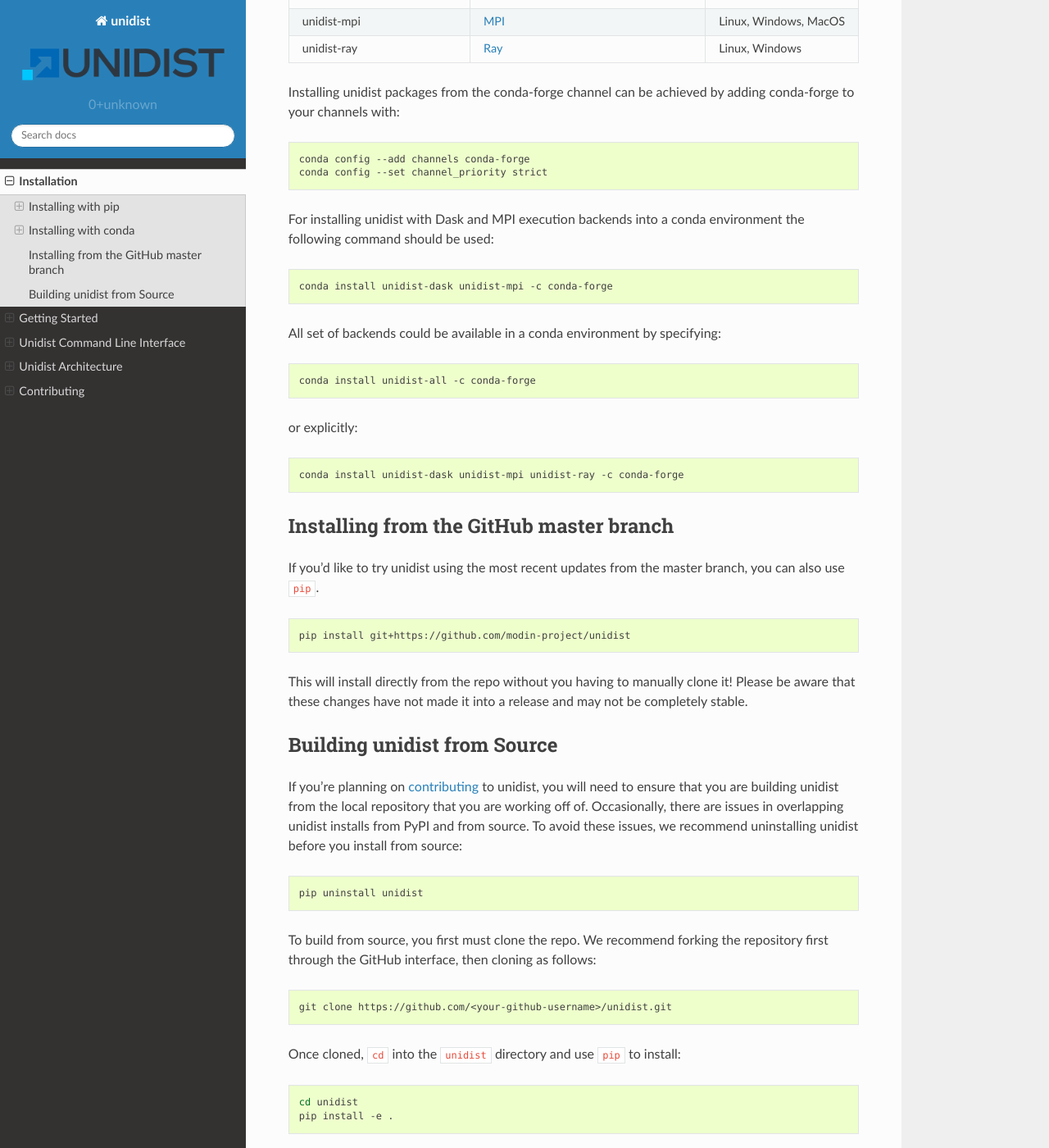
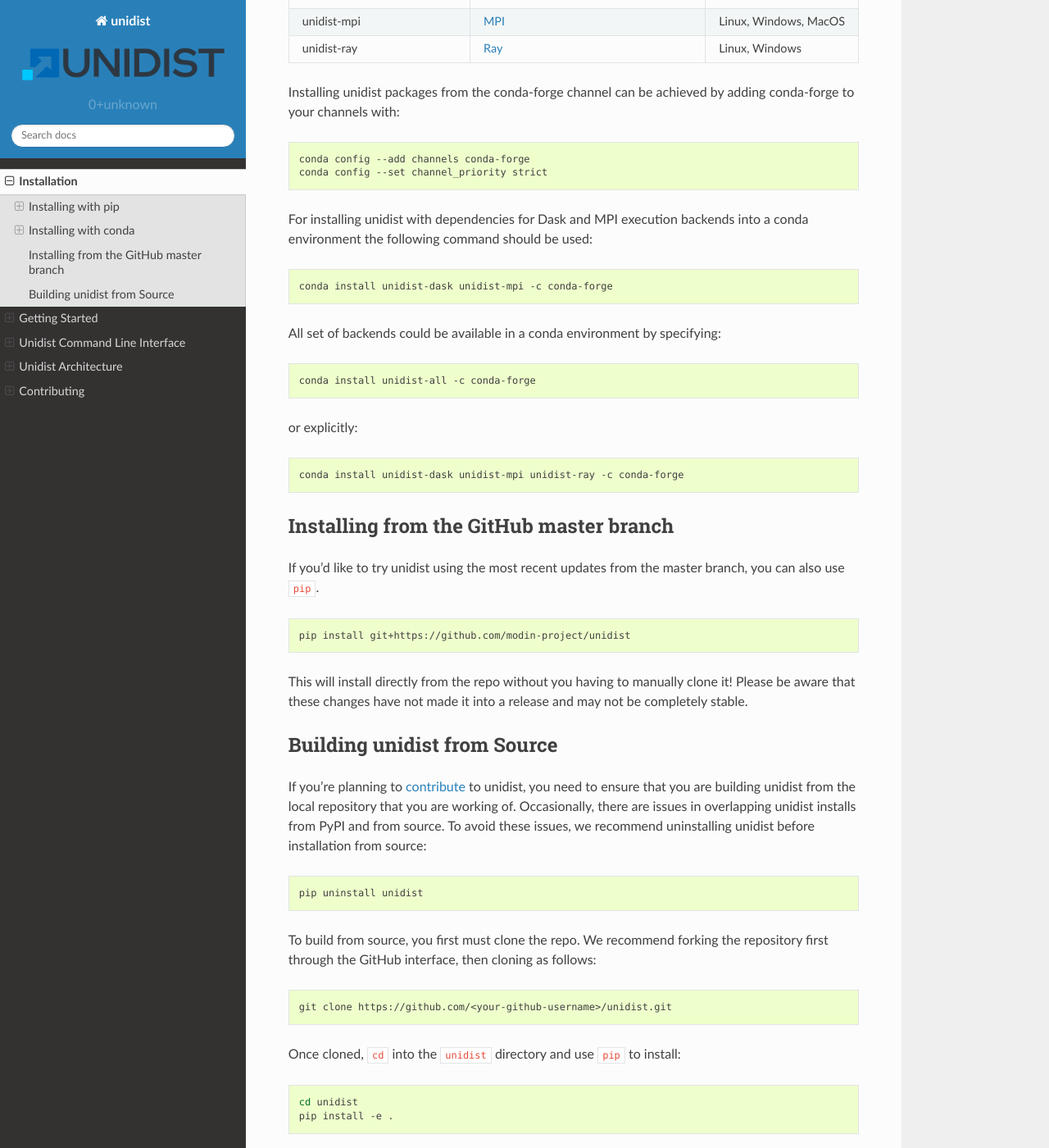
Before and after one commit to modin-project/unidist, a Sphinx documentation site: the page built from docs/installation.rst, in a window 1280 px wide and 1400 px high, scrolled down 1400 px. Shown: the whole window at 82% size. Built offline with Sphinx 7.4.7 and the Read the Docs theme 2.0.0, drawn with Linux system fonts in a browser that asks for light colours; some of the changed text lies outside the part shown.

Commit message:
Apply comments
Signed-off-by: Igoshev, Yaroslav <yaroslav.igoshev@intel.com>

```diff
--- a/docs/index.rst
+++ b/docs/index.rst
@@ -34,7 +34,7 @@
 
 .. code-block:: bash
 
-  pip install unidist[all] # Install unidist dependencies for all the backends
+  pip install unidist[all] # Install unidist with dependencies for all the backends
 
 For further instructions on how to install unidist with ``conda`` or for specific platforms
 or execution backends, see our :doc:`Installation <installation>` section.
--- a/docs/installation.rst
+++ b/docs/installation.rst
@@ -23,19 +23,19 @@
 
 .. code-block:: bash
 
-  pip install unidist # Install unidist dependencies for Multiprocessing and sequential Python backends
+  pip install unidist # Install unidist with dependencies for Multiprocessing and sequential Python backends
 
 unidist can also be used with Dask, MPI or Ray execution backend.
 If you don't have Dask_, MPI_ or Ray_ installed, you will need to install unidist with one of the targets:
 
 .. code-block:: bash
 
-  pip install unidist[all] # Install unidist dependencies for all the backends
-  pip install unidist[dask] # Install unidist dependencies for Dask backend
-  pip install unidist[mpi] # Install unidist dependencies for MPI backend
-  pip install unidist[ray] # Install unidist dependencies for Multiprocessing and sequential Python backends
+  pip install unidist[all] # Install unidist with dependencies for all the backends
+  pip install unidist[dask] # Install unidist with dependencies for Dask backend
+  pip install unidist[mpi] # Install unidist with dependencies for MPI backend
+  pip install unidist[ray] # Install unidist with dependencies for Multiprocessing and sequential Python backends
 
-unidist will automatically detect which execution backend you have installed and use that for
+unidist automatically detects which execution backends are installed and use that for
 scheduling computation!
 
 Release candidates
@@ -82,7 +82,8 @@
   conda config --add channels conda-forge
   conda config --set channel_priority strict
 
-For installing unidist with Dask and MPI execution backends into a conda environment the following command should be used:
+For installing unidist with dependencies for Dask and MPI execution backends into a conda environment
+the following command should be used:
 
 .. code-block:: bash
 
@@ -116,10 +117,10 @@
 Building unidist from Source
 ''''''''''''''''''''''''''''
 
-If you're planning on :doc:`contributing </developer/contributing>` to unidist, you will need to ensure that you are
-building unidist from the local repository that you are working off of. Occasionally,
+If you're planning to :doc:`contribute </developer/contributing>` to unidist, you need to ensure that you are
+building unidist from the local repository that you are working of. Occasionally,
 there are issues in overlapping unidist installs from PyPI and from source. To avoid these
-issues, we recommend uninstalling unidist before you install from source:
+issues, we recommend uninstalling unidist before installation from source:
 
 .. code-block:: bash
 
```
Also changed, not shown: README.md (+8 -7 lines).
